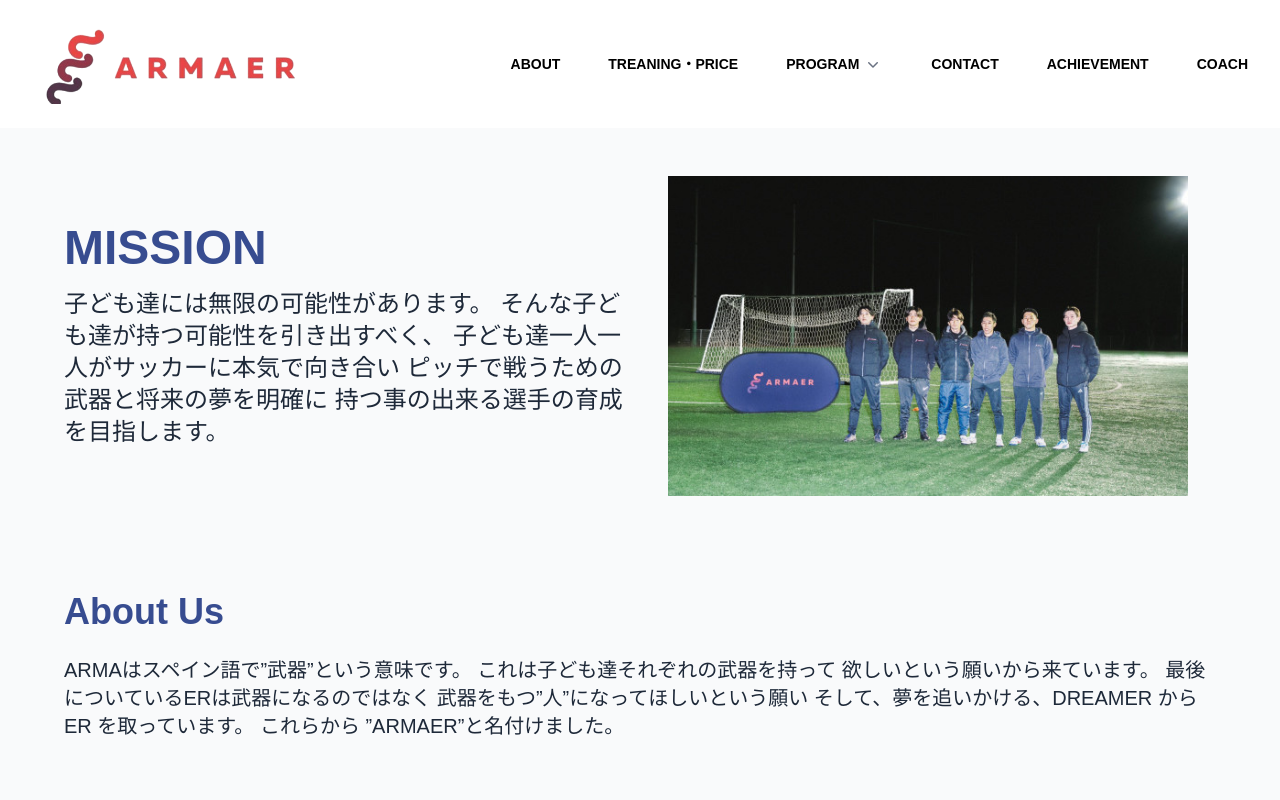
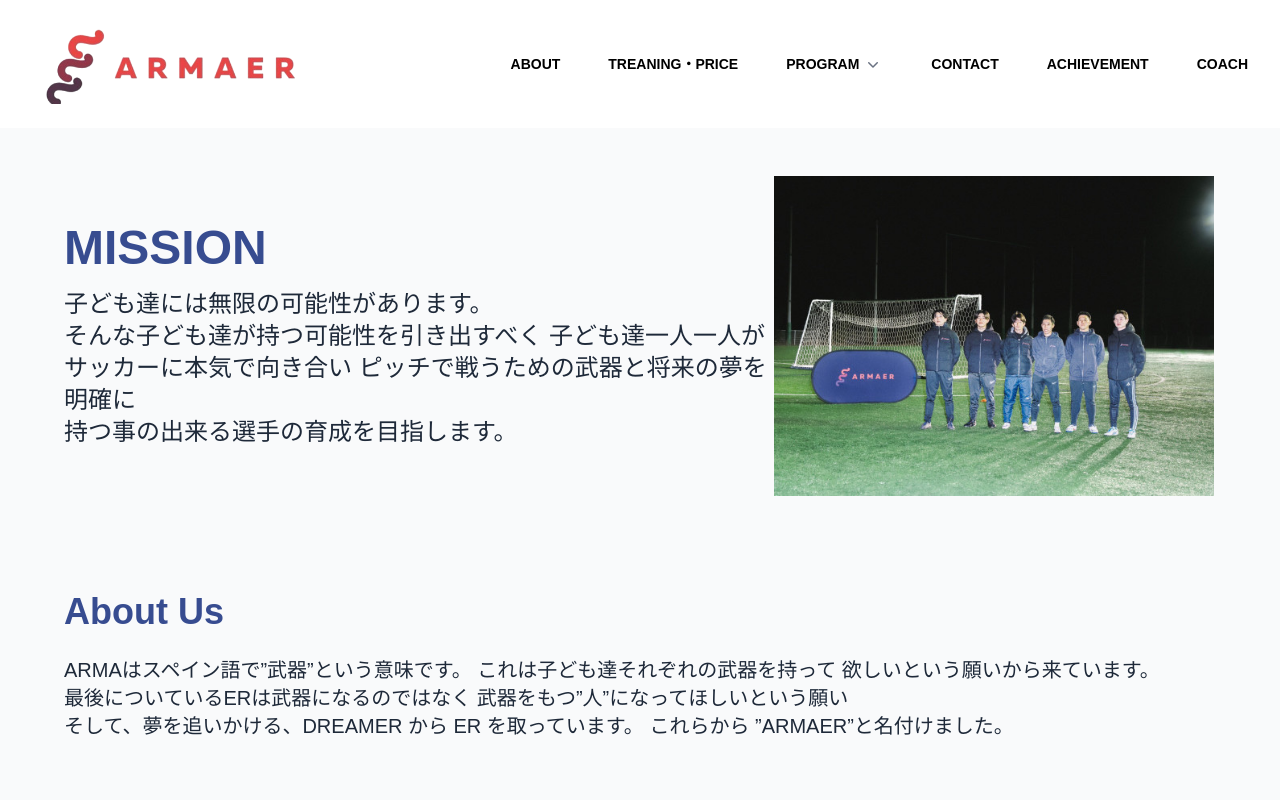
Before and after one commit to Naughty8020/armaer-football-academy, a Next.js app: page /about in a window 1280 px wide. Shown: the top 800 px of the page. Built offline with nearby package versions, Linux system fonts and the light colour scheme.

Commit message:
change-main-bg-gray

```diff
--- a/src/app/about/page.tsx
+++ b/src/app/about/page.tsx
@@ -7,18 +7,19 @@ export default function AboutPage() {
           id="home"
           className="flex-1 flex flex-col-reverse md:flex-row items-center justify-between px-6 sm:px-10 md:px-16 py-12 bg-gray-50"
         >
-          <div className="md:w-1/2">
+          <div className="md:w-4/5">
             <h1 className="text-3xl sm:text-4xl md:text-5xl font-semibold text-[rgb(55,76,144)] mb-4">
               MISSION
             </h1>
             <p className="text-lg sm:text-xl md:text-2xl font-medium text-gray-800">
-              子ども達には無限の可能性があります。
+              子ども達には無限の可能性があります。<br />
 
-              そんな子ども達が持つ可能性を引き出すべく、
+              そんな子ども達が持つ可能性を引き出すべく
 
-              子ども達一人一人がサッカーに本気で向き合い
+              子ども達一人一人が<br/>
+              サッカーに本気で向き合い
 
-              ピッチで戦うための武器と将来の夢を明確に
+              ピッチで戦うための武器と将来の夢を明確に<br />
 
               持つ事の出来る選手の育成を目指します。
             </p>
@@ -27,7 +28,7 @@ export default function AboutPage() {
             <img
               src="/coaches.jpeg"
               alt="Profile Picture"
-              className="w-150 h-64 sm:w-130 sm:h-80 bg-gray-300 object-cover"
+              className="w-160 h-64 sm:w-110 sm:h-80 bg-gray-300 object-cover"
             />
           </div>
         </section>
@@ -45,11 +46,11 @@ export default function AboutPage() {
 
             これは子ども達それぞれの武器を持って
 
-            欲しいという願いから来ています。
+            欲しいという願いから来ています。<br />
 
             最後についているERは武器になるのではなく
 
-            武器をもつ”人”になってほしいという願い
+            武器をもつ”人”になってほしいという願い<br />
 
             そして、夢を追いかける、DREAMER から
 
--- a/src/app/layout.tsx
+++ b/src/app/layout.tsx
@@ -10,7 +10,7 @@ export default function RootLayout({ children }: { children: React.ReactNode })
       <body>
 
      <Header />
-        <main >{children}</main>
+        <main className='bg-gray-50' >{children}</main>
        <Footer />
       </body>
     </html>
--- a/src/components/MainSection.tsx
+++ b/src/components/MainSection.tsx
@@ -2,7 +2,7 @@ import Image from "next/image"
 
 export default function MainSection() {
   return (
-    <main className="relative bg-white" >
+    <main className="relative " >
       <div className="relative h-[60vh] w-full overflow-hidden">
         <Image
         src="/unsplash/adria-crehuet-cano-zideC_21IyY-unsplash.jpg"
```
